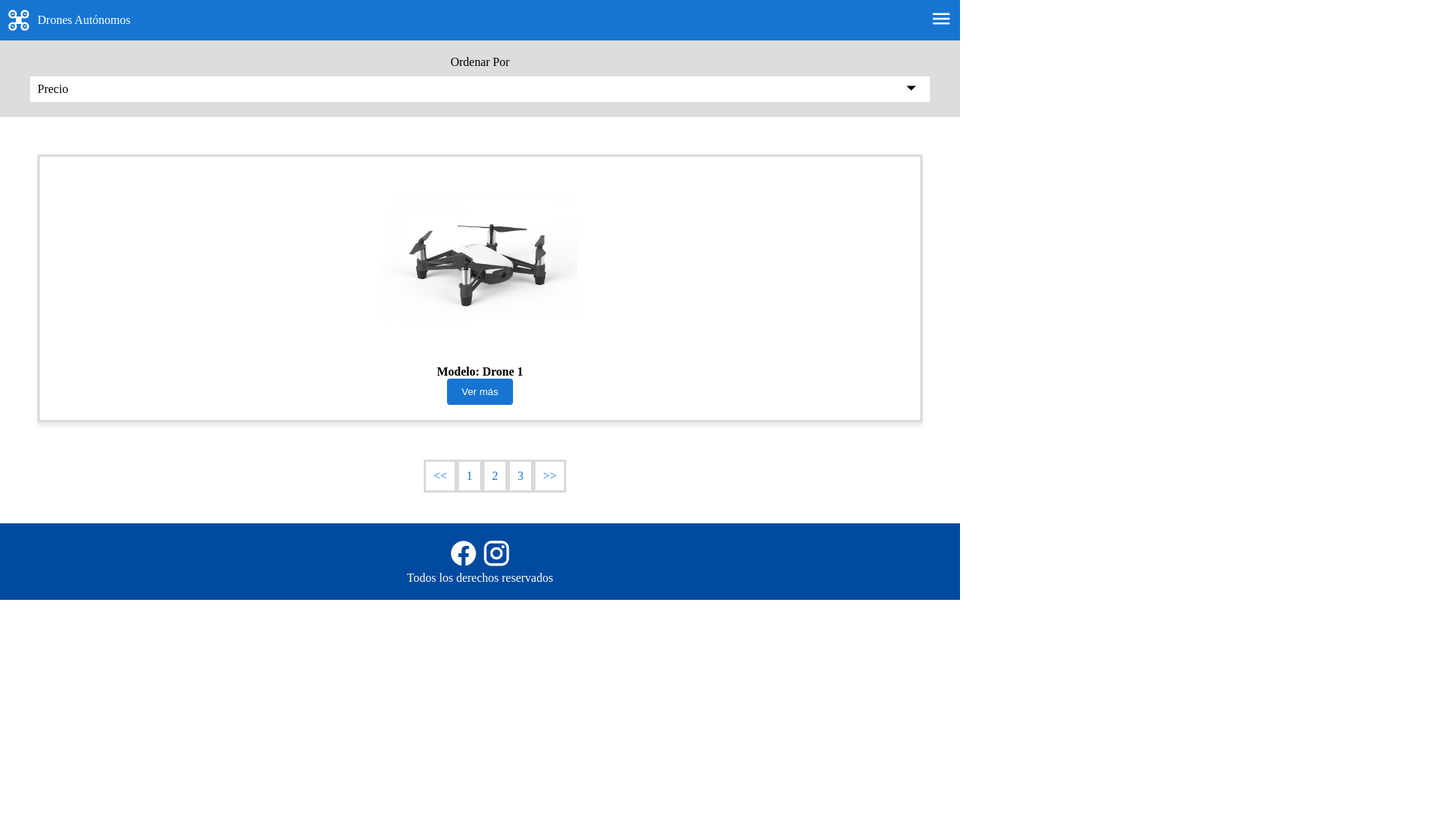
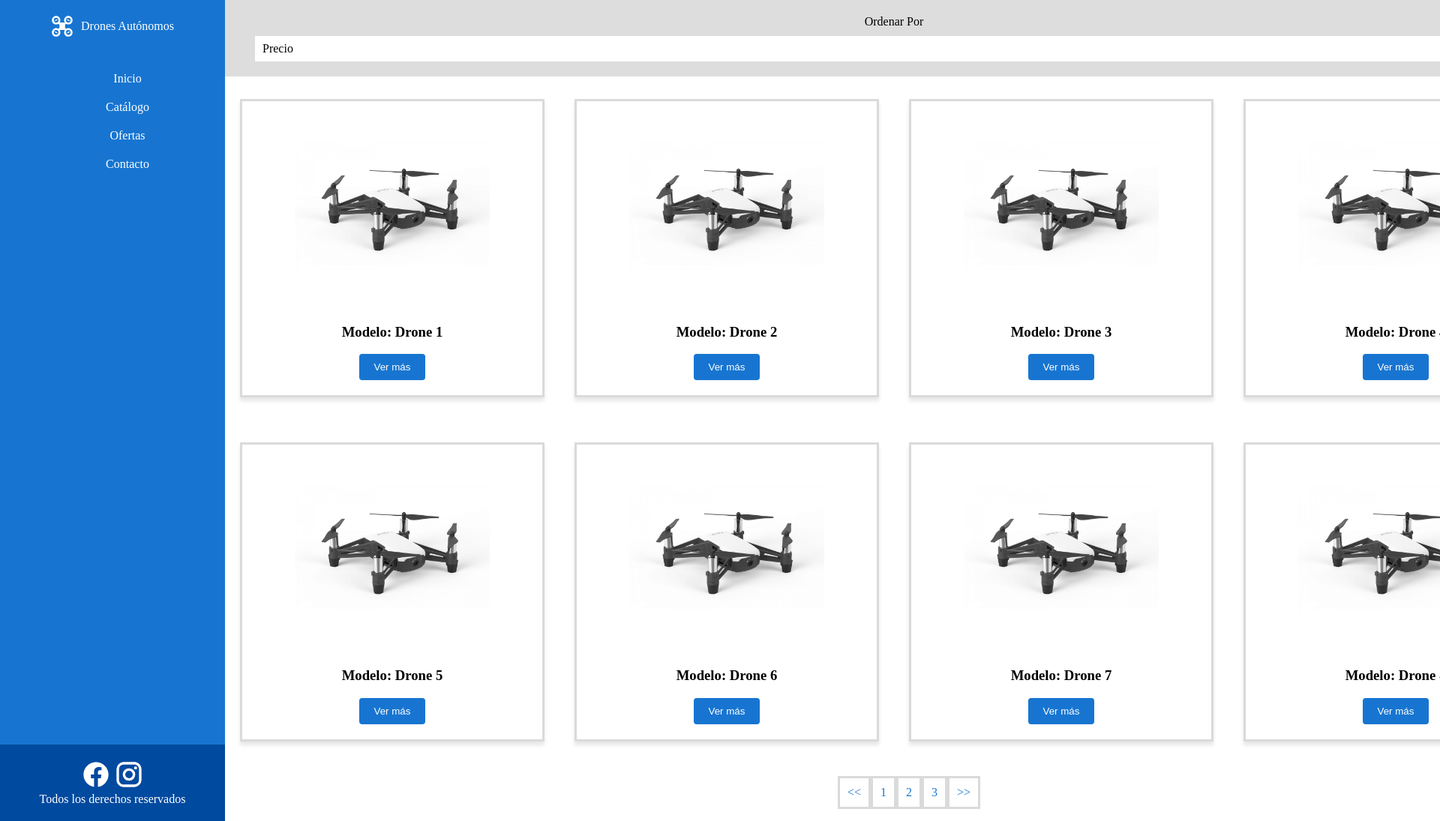
Before and after one commit to JulianCrespi/mediaqueries, a plain HTML site: page index.html in a window 1280 px wide. Shown: the top 1095 px of the page at 75% size, 1920 px wide, since content can reach past the window. Before the commit the page ends 800 px from the top, so only its background shows below. Drawn offline with Linux system fonts and the light colour scheme.

Commit message:
desktop media query enabled

```diff
--- a/assets/css/styles.css
+++ b/assets/css/styles.css
@@ -16,6 +16,12 @@ li {
         "footer";
     grid-template-rows: auto 1fr auto;
 }
+
+.sidemenu {
+    display: none;
+    grid-area: sidemenu;
+}
+
 
 .navbar {
     grid-area: navbar;
@@ -131,3 +137,64 @@ footer img {
     filter: invert(100%);
     width: 40px;
 }
+
+
+@media (min-width: 992px) {
+    .grid-container {
+        display: grid;
+        min-height: 100vh;
+        grid-template-areas:
+            "navbar main"
+            "sidemenu main"
+            "footer main";
+
+        grid-template-rows: auto 1fr auto;
+        grid-template-columns: 300px auto;
+    }
+
+    .navbar ul {
+        justify-content: center;
+        padding: 20px;
+    }
+
+    .sidemenu {
+        display: flex;
+        margin: 0px;
+        padding: 0px;
+        background-color: #1775d1;
+        color: white;
+        text-align: center;
+        justify-content: center;
+    }
+
+    .sidemenu li {
+        padding: 10px;
+    }
+
+    .menuicon {
+        display: none;
+    }
+
+    .productoprincipal {
+        display: none;
+    }
+
+    .productosadicionales {
+        grid-area: productos;
+        display: grid;
+        grid-template-columns: auto auto auto auto;
+        justify-content: space-evenly;
+    }
+
+    .card-producto {
+        width: 400px;
+        margin: 30px 20px;
+        padding: 0px;
+        border-style: solid;
+        border-color: rgb(218, 218, 218);
+        box-shadow: 0px 5px 5px rgb(231, 231, 231);
+    }
+
+
+
+}
--- a/index.html
+++ b/index.html
@@ -20,11 +20,23 @@
                     <img src="./assets/img/quadcopter.svg" alt="drone icon">Drones Autónomos
                 </li>
 
-                <li>
+                <li class="menuicon">
                     <img src="./assets/img/menu.svg" alt="menu icon">
                 </li>
             </ul>
         </header>
+
+
+        <div class="sidemenu">
+            <ul>
+                <li>Inicio</li>
+                <li>Catálogo</li>
+                <li>Ofertas</li>
+                <li>Contacto</li>
+            </ul>
+        </div>
+
+
 
         <div class="main">
             <div class="ordenar">
@@ -55,27 +67,48 @@
 
                     <div class="card-producto">
                         <img src="./assets/img/dron-con-camara-hd-dji.jpg" alt="foto-producto">
-                        <h3>Modelo: Drone 1</h3>
+                        <h3>Modelo: Drone 2</h3>
                         <button>Ver más</button>
                     </div>
 
                     <div class="card-producto">
                         <img src="./assets/img/dron-con-camara-hd-dji.jpg" alt="foto-producto">
-                        <h3>Modelo: Drone 1</h3>
+                        <h3>Modelo: Drone 3</h3>
                         <button>Ver más</button>
                     </div>
 
                     <div class="card-producto">
                         <img src="./assets/img/dron-con-camara-hd-dji.jpg" alt="foto-producto">
-                        <h3>Modelo: Drone 1</h3>
+                        <h3>Modelo: Drone 4</h3>
                         <button>Ver más</button>
                     </div>
 
                     <div class="card-producto">
                         <img src="./assets/img/dron-con-camara-hd-dji.jpg" alt="foto-producto">
-                        <h3>Modelo: Drone 1</h3>
+                        <h3>Modelo: Drone 5</h3>
                         <button>Ver más</button>
                     </div>
+
+                    <div class="card-producto">
+                        <img src="./assets/img/dron-con-camara-hd-dji.jpg" alt="foto-producto">
+                        <h3>Modelo: Drone 6</h3>
+                        <button>Ver más</button>
+                    </div>
+
+
+                    <div class="card-producto">
+                        <img src="./assets/img/dron-con-camara-hd-dji.jpg" alt="foto-producto">
+                        <h3>Modelo: Drone 7</h3>
+                        <button>Ver más</button>
+                    </div>
+
+
+                    <div class="card-producto">
+                        <img src="./assets/img/dron-con-camara-hd-dji.jpg" alt="foto-producto">
+                        <h3>Modelo: Drone 8</h3>
+                        <button>Ver más</button>
+                    </div>
+
                 </div>
             </div>
 
```
